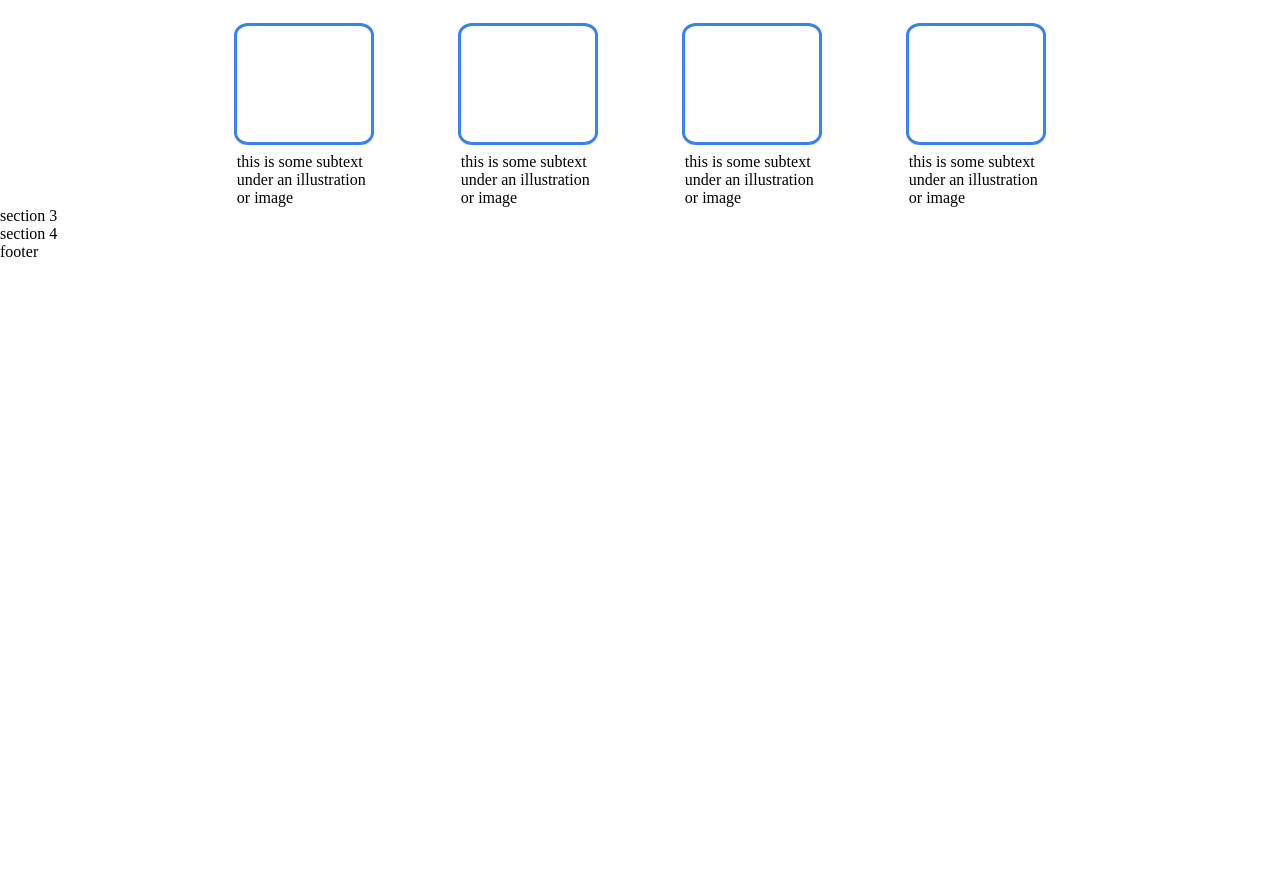
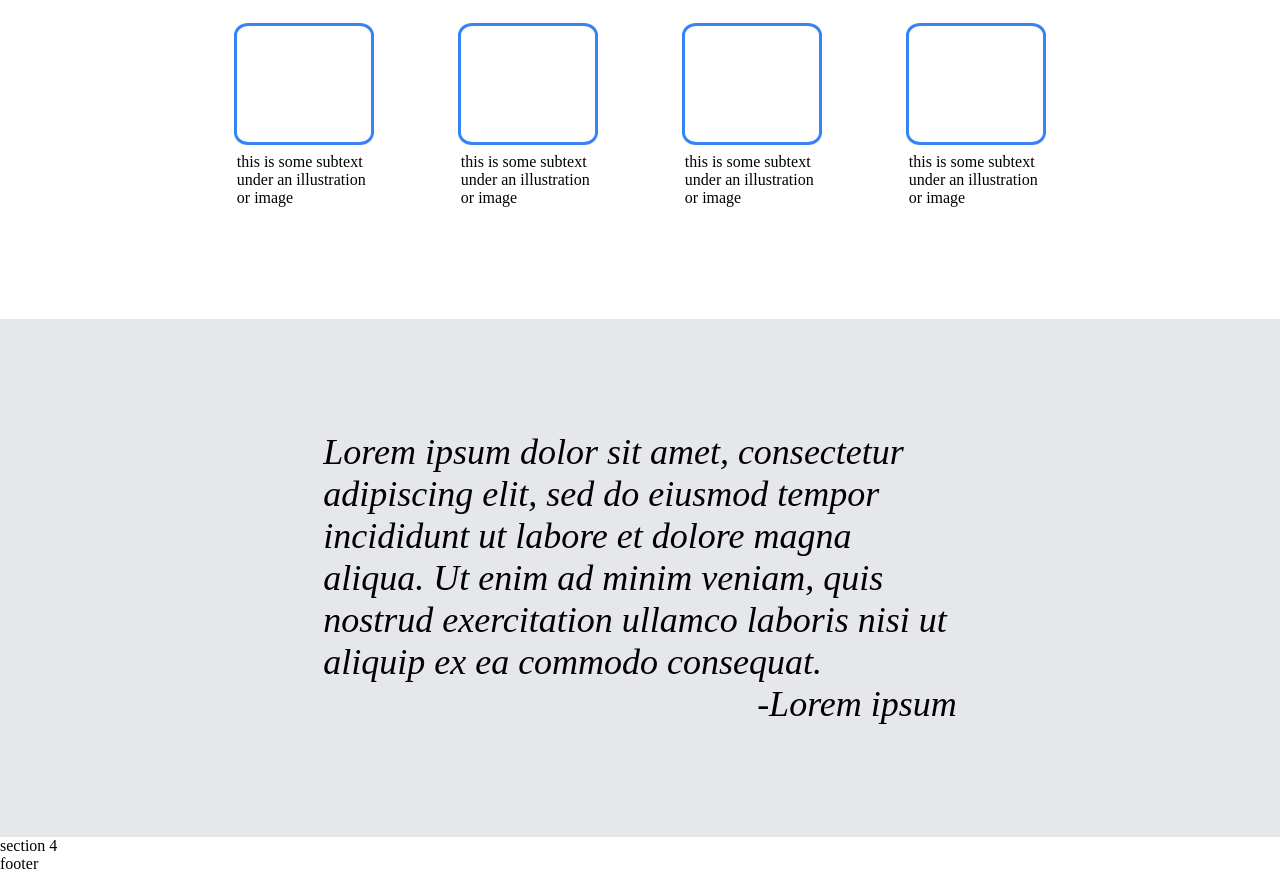
Before and after one commit to magedmahmoudadel/Landing-Page-Odin, a plain HTML site: page index.html in a window 1280 px wide. Shown: the part 547-1420 px from the top of the page. Before the commit the page ends 808 px from the top, so only its background shows below. Drawn offline with Linux system fonts and the light colour scheme.

Commit message:
Finish section 3

```diff
--- a/index.html
+++ b/index.html
@@ -46,7 +46,14 @@
             </div>
 
         </div>
-        <div class="section3">section 3</div>
+        <div class="section3">
+            <div class="section3-content">
+                <p class="section3-para">
+                    Lorem ipsum dolor sit amet, consectetur adipiscing elit, sed do eiusmod tempor incididunt ut labore et dolore magna aliqua. Ut enim ad minim veniam, quis nostrud exercitation ullamco laboris nisi ut aliquip ex ea commodo consequat.
+                </p>
+                <div class="section3-author">-Lorem ipsum</div>
+            </div>
+        </div>
         <div class="section4">section 4</div>
         <div class="footer">footer</div>
     </body>
--- a/style.css
+++ b/style.css
@@ -78,6 +78,7 @@
     justify-content: center;
     align-items: center;
     height: fit-content;
+    margin-bottom: 7em;
 }
 
 .section2-content1{
@@ -117,3 +118,20 @@
 .card-text{
     width:70%;
 }
+
+.section3{
+    display: flex;
+    justify-content: center;
+    background-color: #E5E7EB;
+    padding:7em;
+}
+
+.section3-content{
+    width: 60%;
+    font-size: 36px;
+    font-style: italic
+}
+
+.section3-author{
+    text-align: end;
+}
```
